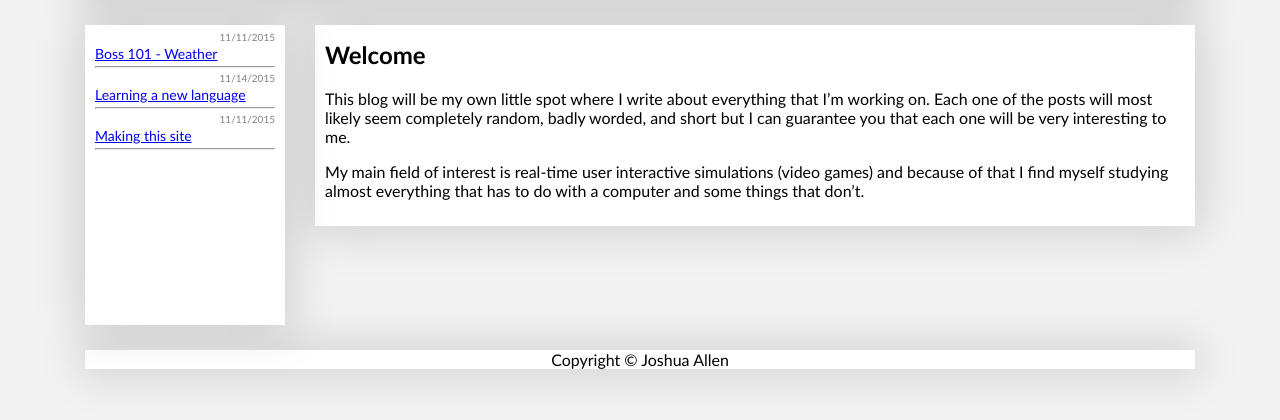
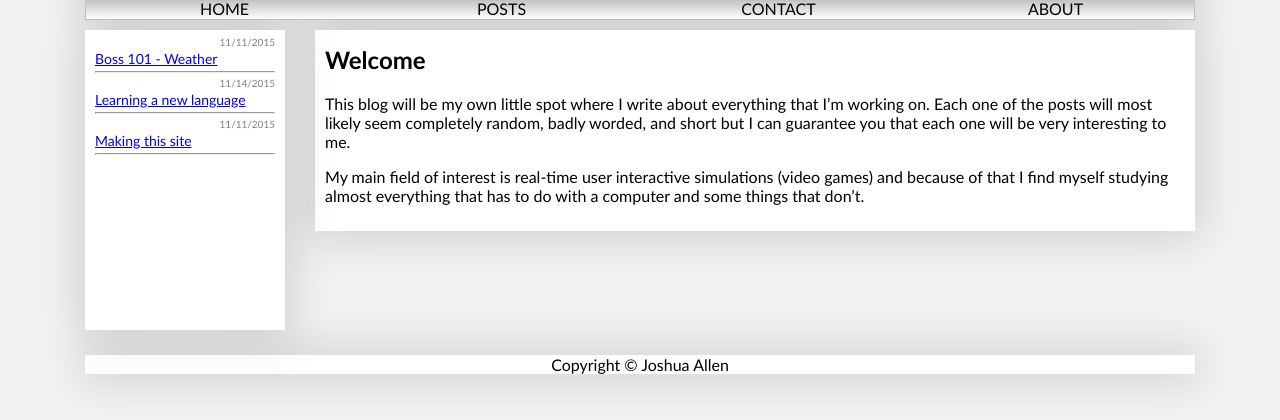
Before and after one commit to Joshua-Allen/Joshua-Allen.github.io, a PHP site: page / in a window 1280 px wide. Shown: the part 83-503 px from the top of the page. Run offline with PHP 8.4, Linux system fonts and the light colour scheme; some libraries are stand-ins or nearby versions.

Commit message:
added a bar

```diff
--- a/css/test.css
+++ b/css/test.css
@@ -10,7 +10,7 @@ header {
     background-color:white;
     color:black;
 
-	margin-bottom:25px;
+	margin-bottom:0px;
 
 	box-shadow: 0px 0px 43px 6px rgba(0,0,0,0.15);
 }
@@ -59,17 +59,48 @@ body {
     background-color: #F2F2F2;
 }
 
-#postLink {
-	font-size: 14px;
-	padding-top: 0px;
+/* the top navagation bar */
+#navbar {
+	display: -webkit-flex;
+	display: flex;
+
+	height:20px;
+
+	margin-top:0px;
+	margin-bottom:10px;
+
+	padding:0px;
+    border: 1px solid #C6C6C6;
+
+	box-shadow: 0px 0px 43px 6px rgba(0,0,0,0.05);
+}
+#navbar_item {
+	-webkit-flex: 1;
+			flex: 1;
+
+	text-align: center;
+	list-style-type: none;
+	text-transform: uppercase;
+	line-height: 100%;
+
+    background: linear-gradient(#C6C6C6, #FDFDFD);
+}
+#navbar_item:hover{
+	cursor:pointer;
+	line-height: 130%;
+	background: linear-gradient(#FDFDFD, #C6C6C6);
 }
 
+/* the left bar posts */
 #postList {
 	margin: 5px;
 	padding: 0px;
 	line-height: 15px;
 }
-
+#postLink {
+	font-size: 14px;
+	padding-top: 0px;
+}
 #postDate {
 	font-size: 10px;
 	color: grey;
--- a/index.html
+++ b/index.html
@@ -21,6 +21,14 @@
 </a>
 </header>
 
+<!-- -->
+<ul id="navbar">
+  <li id="navbar_item" onclick="document.location.href = 'http://joshua-allen.github.io/';">Home</li>
+  <li id="navbar_item" onclick="document.location.href = 'http://joshua-allen.github.io/';">Posts</li>
+  <li id="navbar_item" onclick="document.location.href = 'http://joshua-allen.github.io/';">Contact</li>
+  <li id="navbar_item" onclick="document.location.href = 'http://joshua-allen.github.io/';">About</li>
+</ul>
+
 <!-- navigation -->
 <nav>
 <p id="postList"></p>
```
Also changed, not shown: js/code_fix.js (added, +42 -0 lines), js/index_codeTest.html (added, +19 -0 lines).
